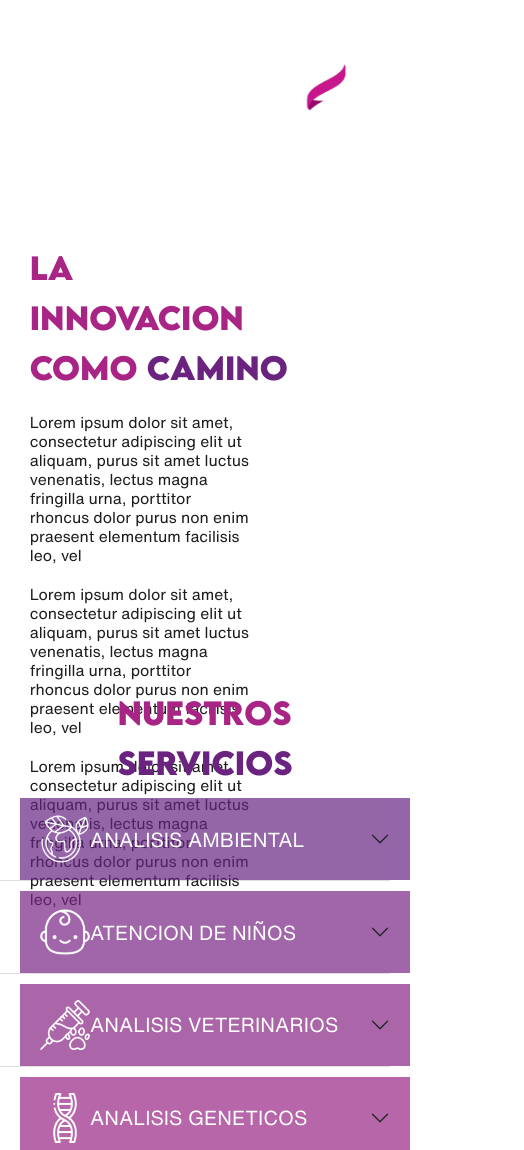
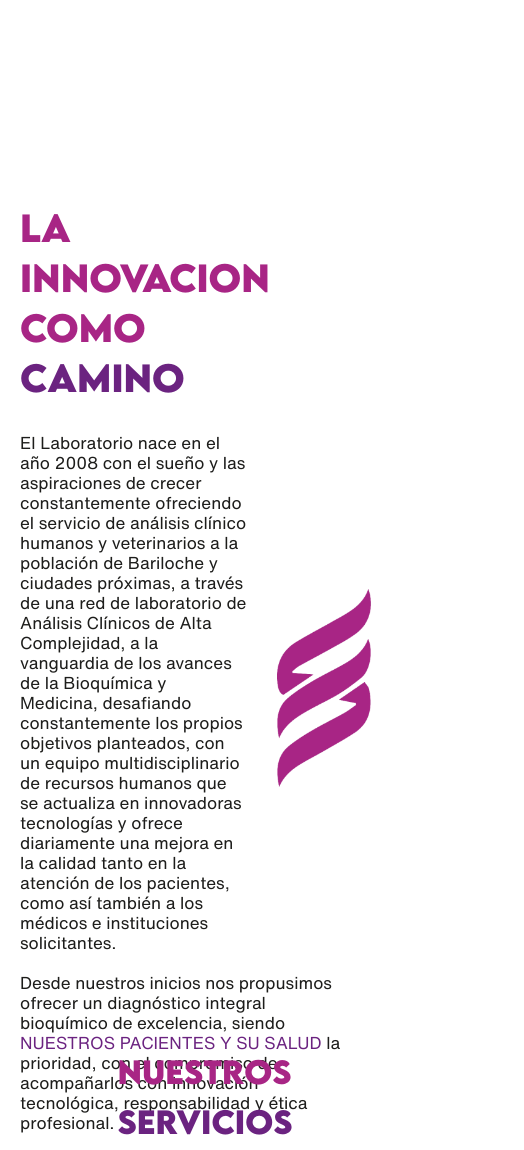
Before and after one commit to MateoFernandezBanchi/DIBIO, a website with bundled scripts: page index.html in a window 390 px wide. Shown: the part 712-1862 px from the top of the page, 524 px wide, since content can reach past the window. Built offline with nearby package versions, Linux system fonts and the light colour scheme.

Commit message:
se ajusto version mobile _innovacion

```diff
--- a/Scss/_innovacion.scss
+++ b/Scss/_innovacion.scss
@@ -5,76 +5,110 @@
   display: flex;
   justify-content: center;
   width: 95%;
-  height: 80vh;
+  height: 100vh;
   font: $texto;
-  margin: auto;
+  margin: 30px auto 50px auto;
+  @include responsive(mobile) {
+    margin: 150px 0px 50px 0px;
+  }
 }
 .innovacionText {
   width: 70%;
   margin: 40px 0;
   @include responsive(mobile) {
     width: 100%;
+
+    display: grid;
+    grid-template-columns: 2fr 1fr;
+    grid-template-rows: auto 2fr 1fr;
+    grid-template-areas:
+      "titulo titulo"
+      "textoUno imagen"
+      "textoDos textoDos";
   }
   h2 {
+    width: 75%;
     font: $titulo;
-    font-size: 50px;
+    font-size: 45px;
     font-weight: 700;
     color: $violetPrimary;
     line-height: 70px;
     @include responsive(mobile) {
-      font-size: 30px;
+      grid-area: titulo;
+      width: 80%;
+      height: min-content;
+      font-size: 35px;
       line-height: 50px;
-      margin-top: 200px;
     }
     span {
       color: $violetSecondary;
     }
-    p {
+  }
+  .textoInnovacion {
+    font-size: 17px !important;
+
+    .enfasisInnovacion {
+      color: $violetSecondary;
+    }
+  }
+  .textMobileOne {
+    @include responsive(mobile) {
+      grid-area: textoUno;
+      width: auto;
+      margin: 30px 0px 20px 20px;
+    }
+  }
+  .textMobileTwo {
+    @include responsive(mobile) {
+      width: auto;
+      grid-area: textoDos;
+      margin: 0px 20px 20px 20px;
+    }
+  }
+}
+.innovacionImageMobile {
+  display: none;
+  align-self: center;
+
+  @include responsive(mobile) {
+    display: inline;
+    grid-area: imagen;
+    width: 100%;
+    img {
+      width: 100%;
+      padding-left: 30px;
+    }
+
+    .logoMobile {
+      z-index: 3;
+      position: relative;
+      top: -8%;
     }
   }
 }
 .innovacionImage {
+  grid-area: imagen;
   width: 40%;
   img {
-    width: 70%;
+    width: 65%;
     padding-left: 30px;
   }
   .logoUno {
     z-index: 2;
     position: relative;
-    top: 60px;
+    top: 45px;
   }
   .logoDos {
     z-index: 3;
     position: relative;
-    top: -250px;
+    top: -125px;
   }
   .logoTres {
     z-index: 1;
     position: relative;
-    top: -580px;
+    top: -310px;
   }
-}
-
-// MOBILE
-.innovacionFlexMobile {
-  display: flex;
-  justify-content: center;
-  width: 90%;
-  margin: auto;
-  .imgInnovacion {
-    width: 20%;
-    opacity: 0.5;
-    @include responsive(tablet) {
-      display: none;
-    }
-  }
-}
-.imgCelular {
   @include responsive(mobile) {
-    width: 40vw;
-  }
-  @include responsive(tablet) {
     display: none;
   }
 }
--- a/index.html
+++ b/index.html
@@ -14,6 +14,7 @@
   <link rel="stylesheet" href="./carousel/slick-1.8.1/slick/slick.css">
   <link rel="stylesheet" href="./carousel/slick-1.8.1/slick/slick-theme.css">
   <link rel="stylesheet" href="./css/style.min.css">
+  <link href="https://unpkg.com/aos@2.3.1/dist/aos.css" rel="stylesheet">
   <title>DIBIO</title>
 </head>
 <!-- Testing GIthub -->
@@ -193,17 +194,36 @@
     <section class="innovacionContainer" id="innovacion">
       <div class="innovacionText">
         <h2>LA INNOVACION COMO <span>CAMINO</span> </h2>
-        <p>Lorem ipsum dolor sit amet, consectetur adipiscing elit ut aliquam, purus sit amet luctus venenatis, lectus
-          magna fringilla urna, porttitor rhoncus dolor purus non enim praesent elementum facilisis leo, vel</p>
-        <p>Lorem ipsum dolor sit amet, consectetur adipiscing elit ut aliquam, purus sit amet luctus venenatis, lectus
-          magna fringilla urna, porttitor rhoncus dolor purus non enim praesent elementum facilisis leo, vel</p>
-        <p>Lorem ipsum dolor sit amet, consectetur adipiscing elit ut aliquam, purus sit amet luctus venenatis, lectus
-          magna fringilla urna, porttitor rhoncus dolor purus non enim praesent elementum facilisis leo, vel</p>
+        <p class="textoInnovacion textMobileOne">El Laboratorio nace en el año 2008 con el sueño y las aspiraciones de
+          crecer
+          constantemente ofreciendo el servicio de
+          análisis clínico humanos y veterinarios a la población de Bariloche y ciudades próximas, a través de una red
+          de
+          laboratorio de Análisis Clínicos de Alta Complejidad, a la vanguardia de los avances de la Bioquímica y
+          Medicina,
+          desafiando constantemente los propios objetivos planteados, con un equipo multidisciplinario de recursos
+          humanos que se
+          actualiza en innovadoras tecnologías y ofrece diariamente una mejora en la calidad tanto en la atención de los
+          pacientes, como así también a los médicos e instituciones solicitantes.</p>
+        <p class="textoInnovacion textMobileTwo">Desde nuestros inicios nos propusimos ofrecer un diagnóstico integral
+          bioquímico de
+          excelencia, siendo <span class="enfasisInnovacion">NUESTROS PACIENTES Y SU SALUD</span> la prioridad, con el
+          compromiso de acompañarlos con innovación tecnológica,
+          responsabilidad y ética
+          profesional.</p>
+        <div class="innovacionImageMobile">
+
+          <img class="logoMobile" src="./Assets/imagenes/logo.png" alt="" data-aos="fade-zoom-in"
+            data-aos-easing="ease-in-back" data-aos-easing="linear" data-aos-duration="2000">
+        </div>
       </div>
       <div class="innovacionImage">
-        <img class="logoUno" src="./Assets/imagenes/logoParteUno.png" alt="">
-        <img class="logoDos" src="./Assets/imagenes/logoParteDos.png" alt="">
-        <img class="logoTres" src="./Assets/imagenes/logoParteTres.png" alt="">
+        <img class="logoUno" src="./Assets/imagenes/logoParteUno.png" alt="" data-aos="fade-up" data-aos-easing="linear"
+          data-aos-duration="3000">
+        <img class="logoDos" src="./Assets/imagenes/logoParteDos.png" alt="" data-aos="fade-zoom-in"
+          data-aos-easing="ease-in-back" data-aos-easing="linear" data-aos-duration="2000">
+        <img class="logoTres" src="./Assets/imagenes/logoParteTres.png" alt="" data-aos="fade-down"
+          data-aos-easing="linear" data-aos-duration="3000">
       </div>
     </section>
     <!------------------------ NUESTROS SERVICIOS DESKTOP----------------------------------------->
@@ -540,6 +560,8 @@
       </div>
     </div>
   </footer>
+  <script src="https://unpkg.com/aos@2.3.1/dist/aos.js"></script>
+  <script>AOS.init();</script>;
   <script src="https://cdn.jsdelivr.net/npm/bootstrap@5.1.3/dist/js/bootstrap.bundle.min.js"
     integrity="sha384-ka7Sk0Gln4gmtz2MlQnikT1wXgYsOg+OMhuP+IlRH9sENBO0LRn5q+8nbTov4+1p"
     crossorigin="anonymous"></script>
@@ -554,6 +576,7 @@
   <script src="https://unpkg.com/swiper/swiper-bundle.js"></script>
   <script src="https://unpkg.com/swiper/swiper-bundle.min.js"></script>
   <script src="./carousel/index.js"></script>
+
 </body>
 
 </html>
--- a/js/index.js
+++ b/js/index.js
@@ -1,40 +1,51 @@
-import { SUCURSAL } from './sucursal.js';
-const Button1 = document.getElementById('sucursal1');
-const Button2 = document.getElementById('sucursal2');
-const Button3 = document.getElementById('sucursal3');
-const contenedor = document.getElementById('sucursalInformacion');
-const ButtonParent = document.getElementById('sucursalBotones');
+import { SUCURSAL } from "./sucursal.js";
+const Button1 = document.getElementById("sucursal1");
+const Button2 = document.getElementById("sucursal2");
+const Button3 = document.getElementById("sucursal3");
+const contenedor = document.getElementById("sucursalInformacion");
+const ButtonParent = document.getElementById("sucursalBotones");
 const ButtonChildren = ButtonParent.children;
 console.log(SUCURSAL);
-
 
 registrarEventListeners();
 
 function registrarEventListeners() {
-  Button1.addEventListener('click', () => addInfo(1));
-  Button2.addEventListener('click', () => addInfo(2));
-  Button3.addEventListener('click', () => addInfo(3));
+  Button1.addEventListener("click", () => addInfo(1));
+  Button2.addEventListener("click", () => addInfo(2));
+  Button3.addEventListener("click", () => addInfo(3));
 }
 function addInfo(id) {
-  const sucursalSelected = SUCURSAL.find(sucursal => sucursal.id === id);
-  console.log(ButtonChildren)
-  Button1.classList.remove('btnWhite');
-  Button2.classList.remove('btnWhite');
-  Button3.classList.remove('btnWhite');
-  Button1.classList.add('sucursalBoton');
-  Button2.classList.add('sucursalBoton');
-  Button3.classList.add('sucursalBoton');
+  const sucursalSelected = SUCURSAL.find((sucursal) => sucursal.id === id);
+  console.log(ButtonChildren);
+  Button1.classList.remove("btnWhite");
+  Button2.classList.remove("btnWhite");
+  Button3.classList.remove("btnWhite");
+  Button1.classList.add("sucursalBoton");
+  Button2.classList.add("sucursalBoton");
+  Button3.classList.add("sucursalBoton");
 
   printInfo(sucursalSelected);
   printButton(id);
-
 }
 
 function printInfo(sucursalSelected) {
   // const title = sucursalSelected.title;
-  const { id, title, description, subTitle, whatsapp1, whatsapp2, direction, email1, email2, telephone1, telephone2, telephone3 } = sucursalSelected
-  const infoSucursal = document.createElement('div');
-  infoSucursal.className = 'test';
+  const {
+    id,
+    title,
+    description,
+    subTitle,
+    whatsapp1,
+    whatsapp2,
+    direction,
+    email1,
+    email2,
+    telephone1,
+    telephone2,
+    telephone3,
+  } = sucursalSelected;
+  const infoSucursal = document.createElement("div");
+  infoSucursal.className = "test";
   cleaner();
   infoSucursal.innerHTML = `
   <div class="contactoSucursales">
@@ -63,46 +74,43 @@ function printInfo(sucursalSelected) {
   contenedor.appendChild(infoSucursal);
 }
 function cleaner() {
-  const contenedorChildren = document.querySelector('.test')
+  const contenedorChildren = document.querySelector(".test");
   if (contenedor.children.length > 0) {
     contenedorChildren.remove();
-
   }
 }
 function printButton(id) {
   switch (id) {
     case 1:
-      if (Button1.classList.contains('sucursalBoton')) {
-        Button1.classList.add('btnWhite');
-        Button1.classList.remove('sucursalBoton');
-      }
-      else {
-        Button1.classList.remove('btnWhite');
-        Button1.classList.add('sucursalBoton');
+      if (Button1.classList.contains("sucursalBoton")) {
+        Button1.classList.add("btnWhite");
+        Button1.classList.remove("sucursalBoton");
+      } else {
+        Button1.classList.remove("btnWhite");
+        Button1.classList.add("sucursalBoton");
       }
       break;
     case 2:
-      if (Button2.classList.contains('sucursalBoton')) {
-        Button2.classList.add('btnWhite');
-        Button2.classList.remove('sucursalBoton');
-      }
-      else {
-        Button2.classList.remove('btnWhite');
-        Button2.classList.add('sucursalBoton');
+      if (Button2.classList.contains("sucursalBoton")) {
+        Button2.classList.add("btnWhite");
+        Button2.classList.remove("sucursalBoton");
+      } else {
+        Button2.classList.remove("btnWhite");
+        Button2.classList.add("sucursalBoton");
       }
       break;
     case 3:
-      if (Button3.classList.contains('sucursalBoton')) {
-        Button3.classList.add('btnWhite');
-        Button3.classList.remove('sucursalBoton');
-      }
-      else {
-        Button3.classList.remove('btnWhite');
-        Button3.classList.add('sucursalBoton');
+      if (Button3.classList.contains("sucursalBoton")) {
+        Button3.classList.add("btnWhite");
+        Button3.classList.remove("sucursalBoton");
+      } else {
+        Button3.classList.remove("btnWhite");
+        Button3.classList.add("sucursalBoton");
       }
       break;
     default:
       break;
   }
+}
 
-}
+// AOS
```
Also changed, not shown: css/style.min.css.
